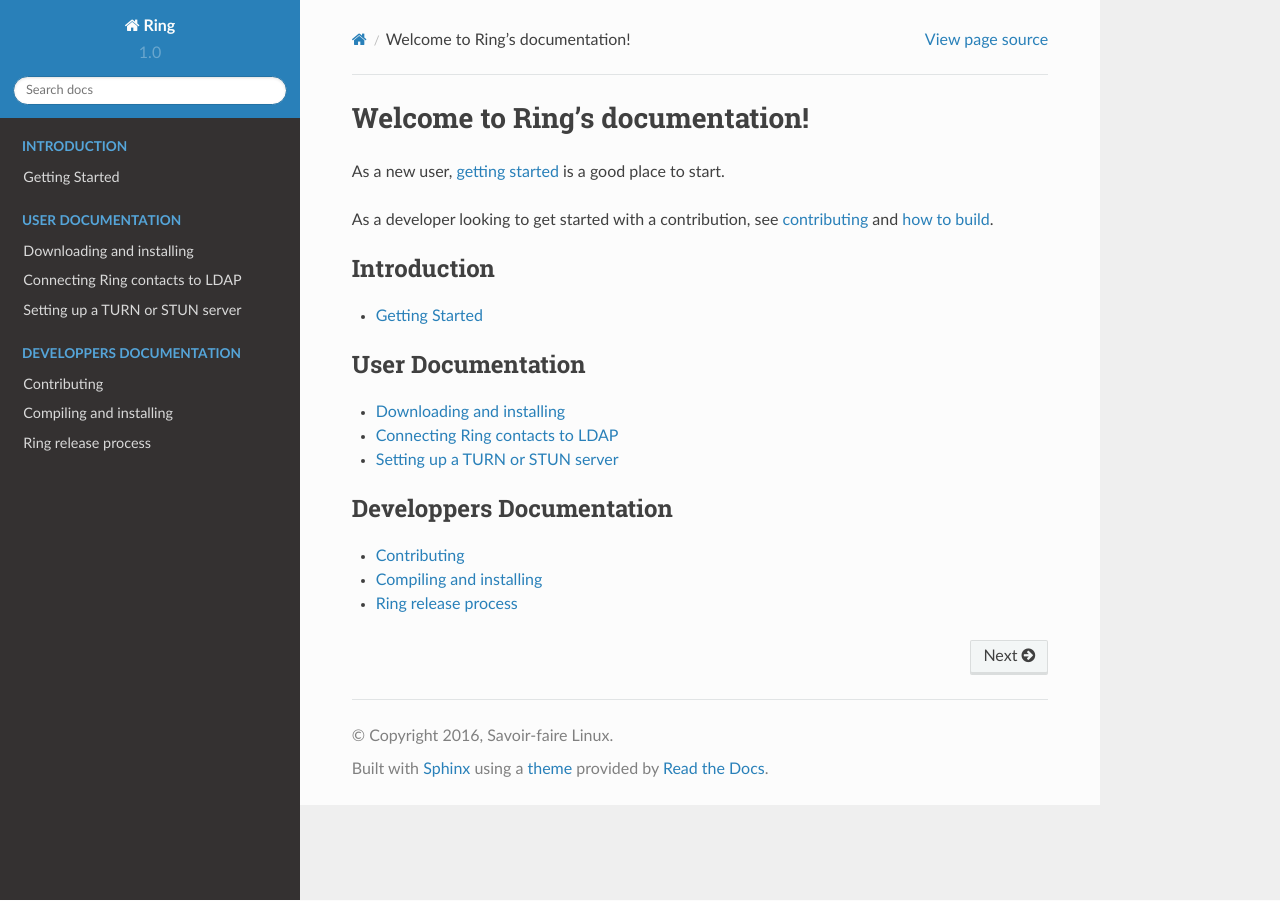
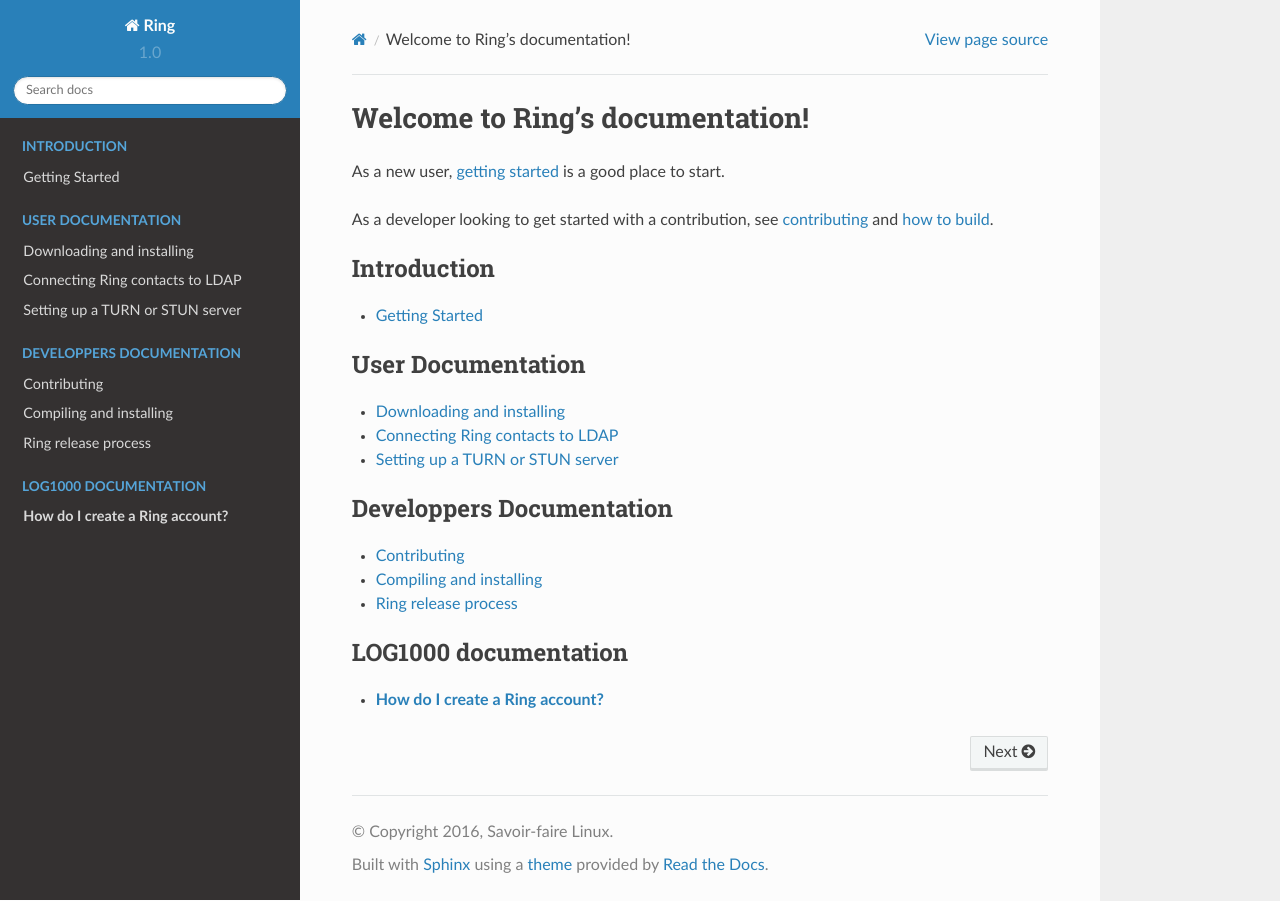
Before and after one commit to savoirfairelinux/jami-project, a Sphinx documentation site: the page built from docs/source/index.rst, in a window 1280 px wide. Built offline with Sphinx 7.4.7 and the Read the Docs theme 2.0.0, drawn with Linux system fonts in a browser that asks for light colours; some of the changed lines change nothing that is shown.

Commit message:
adding documentation for <Create ne Ring accout> for UWP
Change-Id: I5933c6286315bdab33951476a1dcf7b9177de673

```diff
--- /dev/null
+++ b/docs/source/dev/log1000Doc/creer_compte_UWP.rst
@@ -0,0 +1,20 @@
+.. _how_do_i_create_a_ring_account?:
+
+**How do I create a Ring account?**
+==============================================
+
+1. **Start the application GNU Ring**
+
+.. image:: creer_compte_UWP/step1.png
+
+2. **On the Ring screen, select "Create New Account"**
+
+.. image:: creer_compte_UWP/step2.png
+
+3. **Create a user name and a password for your account and clic on the tick**
+
+.. image:: creer_compte_UWP/step3.png
+
+4. **Now, your account is successfully created, enjoy using Ring !!!**
+
+.. image:: creer_compte_UWP/step4.png
--- a/docs/source/index.rst
+++ b/docs/source/index.rst
@@ -52,3 +52,10 @@
    :glob:
 
    dev/gnome-client/*
+
+.. toctree::
+   :caption: LOG1000 documentation
+   :maxdepth: 1
+   :glob:
+
+   dev/log1000Doc/creer_compte_UWP
```
Also changed, not shown: docs/source/dev/log1000Doc/creer_compte_UWP/step1.png (added), docs/source/dev/log1000Doc/creer_compte_UWP/step2.png (added), docs/source/dev/log1000Doc/creer_compte_UWP/step3.png (added), docs/source/dev/log1000Doc/creer_compte_UWP/step4.png (added), 3 other files.
